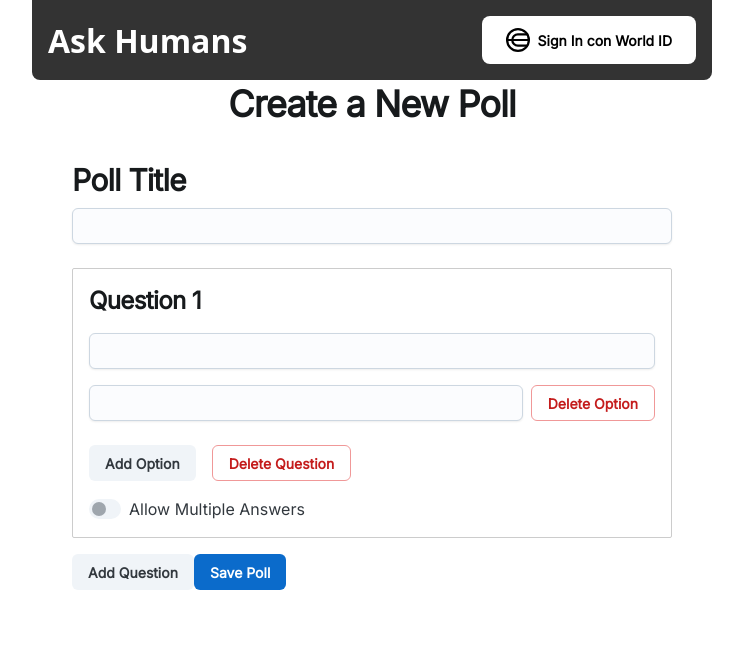
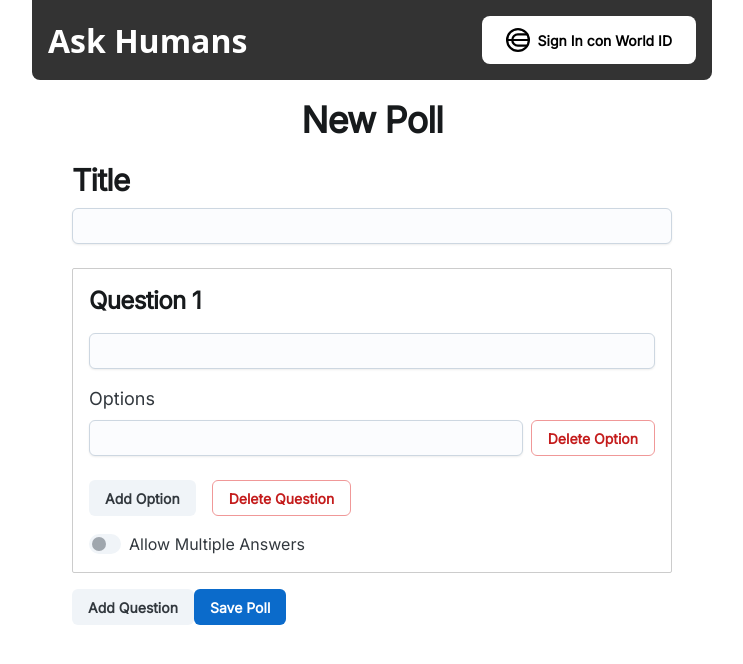
Before and after one commit to Toket-io/AskHumans, a Next.js app: page /polls/new in a window 1280 px wide. Shown: the top 664 px of the page, without its empty margins (268-1011 px from the left). Built offline with nearby package versions, Linux system fonts and the light colour scheme; no server answers.

Commit message:
Form improvements

```diff
--- a/pages/polls/new.tsx
+++ b/pages/polls/new.tsx
@@ -73,6 +73,7 @@ export default function NewPollPage() {
 
   const validatePoll = (): boolean => {
     if (!pollTitle.trim()) return false;
+    if (questions.length < 1) return false;
     for (const question of questions) {
       if (!question.text.trim()) return false;
       for (const option of question.options) {
@@ -141,17 +142,18 @@ export default function NewPollPage() {
             boxSizing: "border-box",
           }}
         >
-          <Typography level="h1" sx={{ mb: 2 }}>
-            Create a New Poll
+          <Typography level="h1" mt={2}>
+            New Poll
           </Typography>
           <Box
             component="form"
             onSubmit={handleSubmit}
-            sx={{ width: "100%", maxWidth: "600px", mt: 2 }}
+            mt={2}
+            sx={{ width: "100%", maxWidth: "600px" }}
           >
             <Box sx={{ mb: 3 }}>
               <Typography level="h2" sx={{ mb: 1 }}>
-                Poll Title
+                Title
               </Typography>
               <Input
                 type="text"
@@ -188,6 +190,9 @@ export default function NewPollPage() {
                   fullWidth
                   sx={{ mb: 2 }}
                 />
+                <Typography level="body-lg" sx={{ mb: 1 }}>
+                  Options
+                </Typography>
                 {question.options.map((option, oIndex) => (
                   <Box
                     key={oIndex}
```
